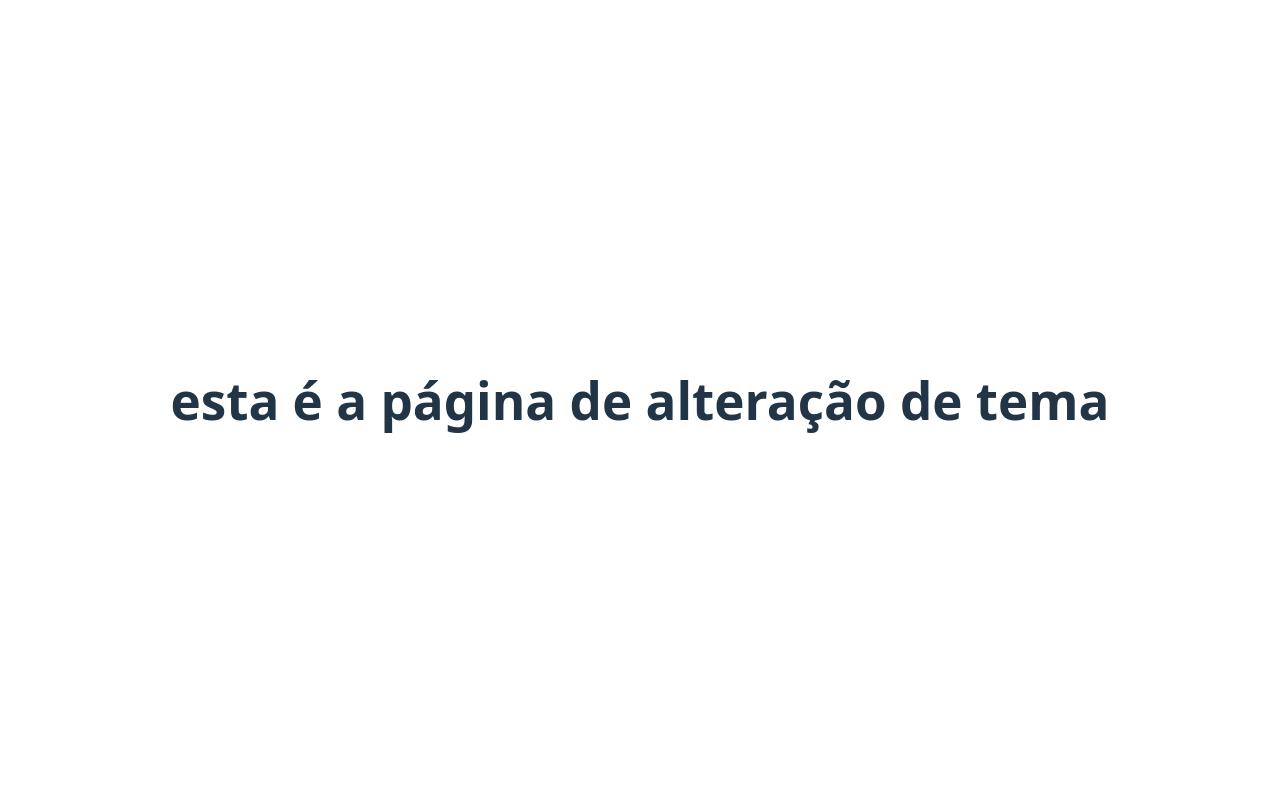
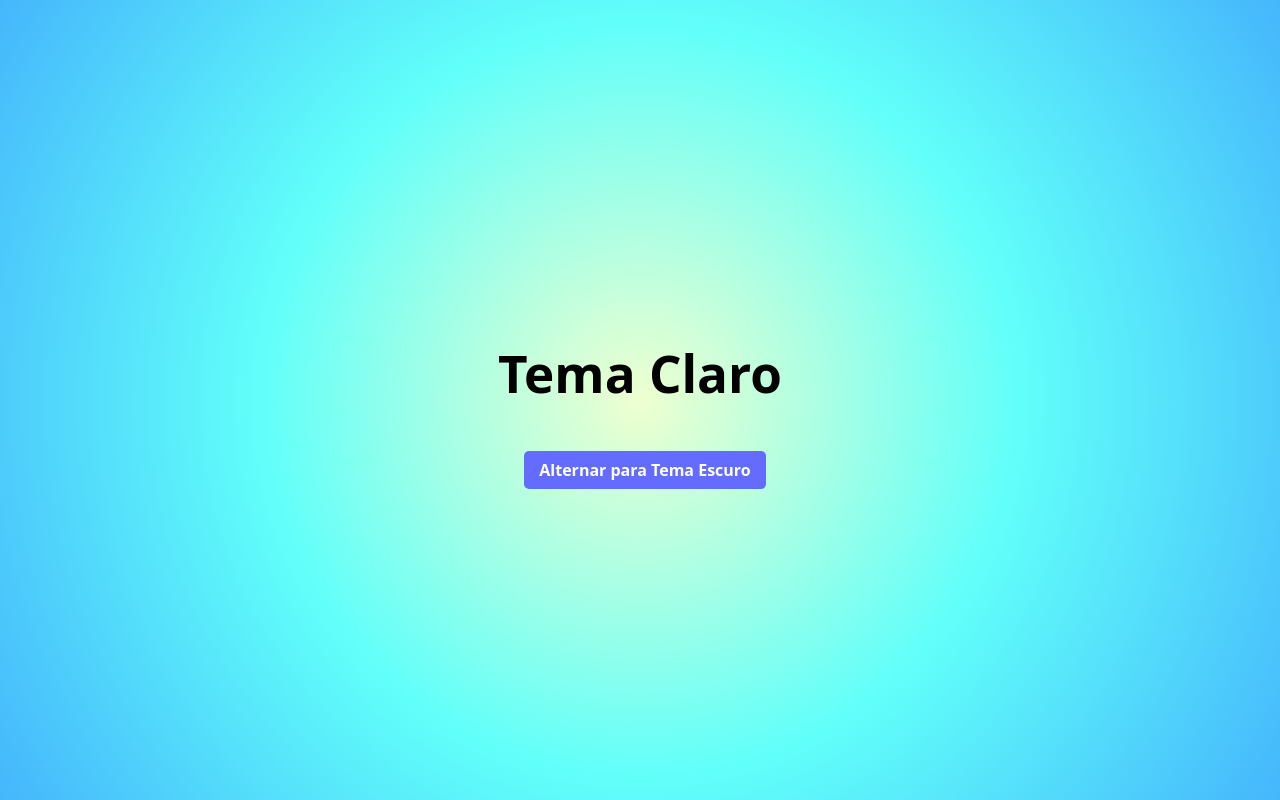
Before and after one commit to nkwintter/Avaliacao-individual_WebDev-React, a React (Vite) app in the folder Individual-Wintter/: page /tema in a window 1280 px wide. Built offline with nearby package versions, Linux system fonts and the light colour scheme.

Commit message:
todas as funções básicas funcionando

```diff
--- a/Individual-Wintter/src/pages/listPage/tasks.jsx
+++ b/Individual-Wintter/src/pages/listPage/tasks.jsx
@@ -1,5 +1,33 @@
-export function Tasks(){
-    return(
-        <h1>pág da lista</h1>
-    )
+import React, { useState } from "react";
+import styles from "./Tasks.module.css";
+
+export function Tasks() {
+  const [tarefa, setTarefa] = useState("");
+  const [lista, setLista] = useState([]);
+
+  const adicionarTarefa = () => {
+    const novaTarefa = tarefa.trim();
+    if (novaTarefa !== "") {
+      setLista([...lista, novaTarefa]);
+      setTarefa("");
+    }
+  };
+
+  return (
+    <div className={styles.container}>
+      <h2>Lista de Tarefas</h2>
+      <input
+        type="text"
+        value={tarefa}
+        onChange={(e) => setTarefa(e.target.value)}
+        placeholder="Digite uma tarefa"
+      />
+      <button onClick={adicionarTarefa}>Adicionar</button>
+      <ul>
+        {lista.map((item, index) => (
+          <li key={index}>{item}</li>
+        ))}
+      </ul>
+    </div>
+  );
 }
--- /dev/null
+++ b/Individual-Wintter/src/pages/listPage/tasks.module.css
@@ -0,0 +1,33 @@
+.container {
+  text-align: center;
+  padding: 50px;
+}
+
+input {
+  padding: 8px;
+  width: 250px;
+  border: 1px solid #ccc;
+  border-radius: 4px;
+}
+
+button {
+  margin-left: 10px;
+  padding: 8px 15px;
+  border: none;
+  background-color: #646cff;
+  color: white;
+  border-radius: 5px;
+  cursor: pointer;
+  font-weight: bold;
+}
+
+ul {
+  margin-top: 30px;
+  list-style: none;
+  padding: 0;
+}
+
+li {
+  padding: 5px 0;
+  border-bottom: 1px solid #ddd;
+}
--- a/Individual-Wintter/src/pages/switchThemePage/switchTheme.jsx
+++ b/Individual-Wintter/src/pages/switchThemePage/switchTheme.jsx
@@ -1,5 +1,18 @@
-export function SwitchTheme(){
-    return(
-        <h1>esta é a página de alteração de tema</h1>
-    )
+import React, { useState } from "react";
+import styles from "./switchTheme.module.css";
+
+export function SwitchTheme() {
+  const [claro, setClaro] = useState(true);
+  const alternarTema = () => setClaro(!claro);
+
+  const classeTema = claro ? styles.containerClaro : styles.containerEscuro;
+
+  return (
+    <div className={`${styles.container} ${classeTema}`}>
+      <h1>Tema {claro ? "Claro" : "Escuro"}</h1>
+      <button onClick={alternarTema}>
+        Alternar para {claro ? "Tema Escuro" : "Tema Claro"}
+      </button>
+    </div>
+  );
 }
--- /dev/null
+++ b/Individual-Wintter/src/pages/switchThemePage/switchTheme.module.css
@@ -0,0 +1,35 @@
+.containerClaro {
+    background: radial-gradient(circle,rgb(239, 255, 207) 0%, rgba(97, 255, 250, 1) 50%, rgba(69, 182, 252, 1) 100%);
+    /* background-color: #ffffff; */
+    color: #000000;
+}
+
+.containerEscuro {
+    background: radial-gradient(circle,rgba(2, 0, 36, 1) 0%, rgba(9, 9, 121, 1) 74%, rgba(0, 145, 255, 1) 100%);
+    /* background-color: #1e1e1e; */
+    color: #ffffff;
+}
+
+.container {
+    height: 100vh;
+    width: 100vw;
+    display: flex;
+    justify-content: center;
+    align-items: center;
+    flex-direction: column;
+    overflow: hidden;
+    position: fixed;
+    top: 0;
+    left: 0;
+}
+
+button {
+    padding: 10px 20px;
+    margin-top: 15px;
+    cursor: pointer;
+    border: none;
+    border-radius: 5px;
+    background-color: #2a18ec;
+    color: white;
+    font-weight: bold;
+}
```
